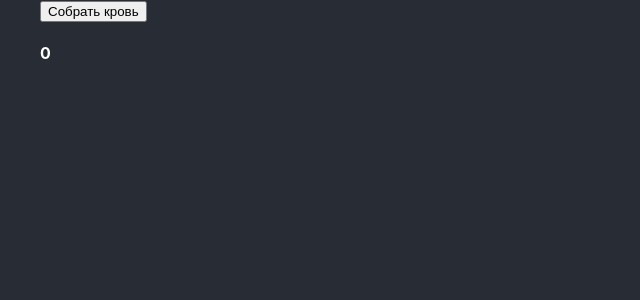
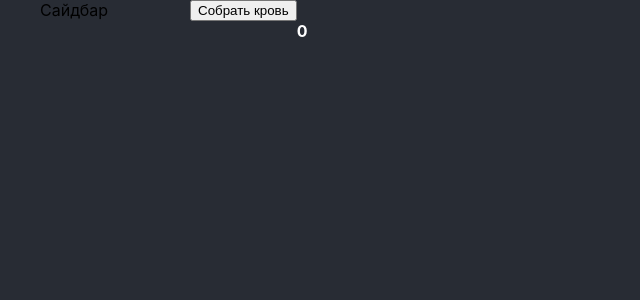
Before and after one commit to SeeNelse/clicker-reactjs, a React (Create React App) app: page /map in a window 1280 px wide. Shown: the top 300 px of the page, without its empty margins (0-640 px from the left). Built offline with nearby package versions, Linux system fonts and the light colour scheme.

Commit message:
add sidebar

```diff
--- /dev/null
+++ b/src/components/map/sidebar.jsx
@@ -0,0 +1,9 @@
+import React from 'react';
+
+const Sidebar = (props) => {
+  return(
+    <div className="sidebar">Сайдбар</div>
+  )
+}
+
+export default Sidebar;
--- a/src/containers/mapContainer.jsx
+++ b/src/containers/mapContainer.jsx
@@ -1,6 +1,7 @@
 import React, { Component } from 'react';
 import CounterBtn from '../components/map/counterBtn';
 import Counter from '../components/map/counter';
+import Sidebar from '../components/map/sidebar';
 
 class MapContainer extends Component {
   constructor (props) {
@@ -19,8 +20,9 @@ class MapContainer extends Component {
   render() {
     return (
       <div className="map__wrapper">
-        <CounterBtn HandleCollectBloodClick = { this.HandleCollectBloodClick }></CounterBtn>
-        <Counter CurrentCounter = { this.state.bloodCounter }></Counter>
+        <Sidebar></Sidebar>
+        <CounterBtn HandleCollectBloodClick = { this.HandleCollectBloodClick } />
+        <Counter CurrentCounter = { this.state.bloodCounter } />
       </div>
     );
   }
--- a/src/index.css
+++ b/src/index.css
@@ -61,8 +61,15 @@ code {
 .map__wrapper {
   width: 1200px;
   height: 800px;
+  display: flex;
+  align-items: flex-start;
 }
 
 .counter {
   color: #fff;
 }
+
+.sidebar {
+  width: 150px;
+  height: 100%;
+}
```
